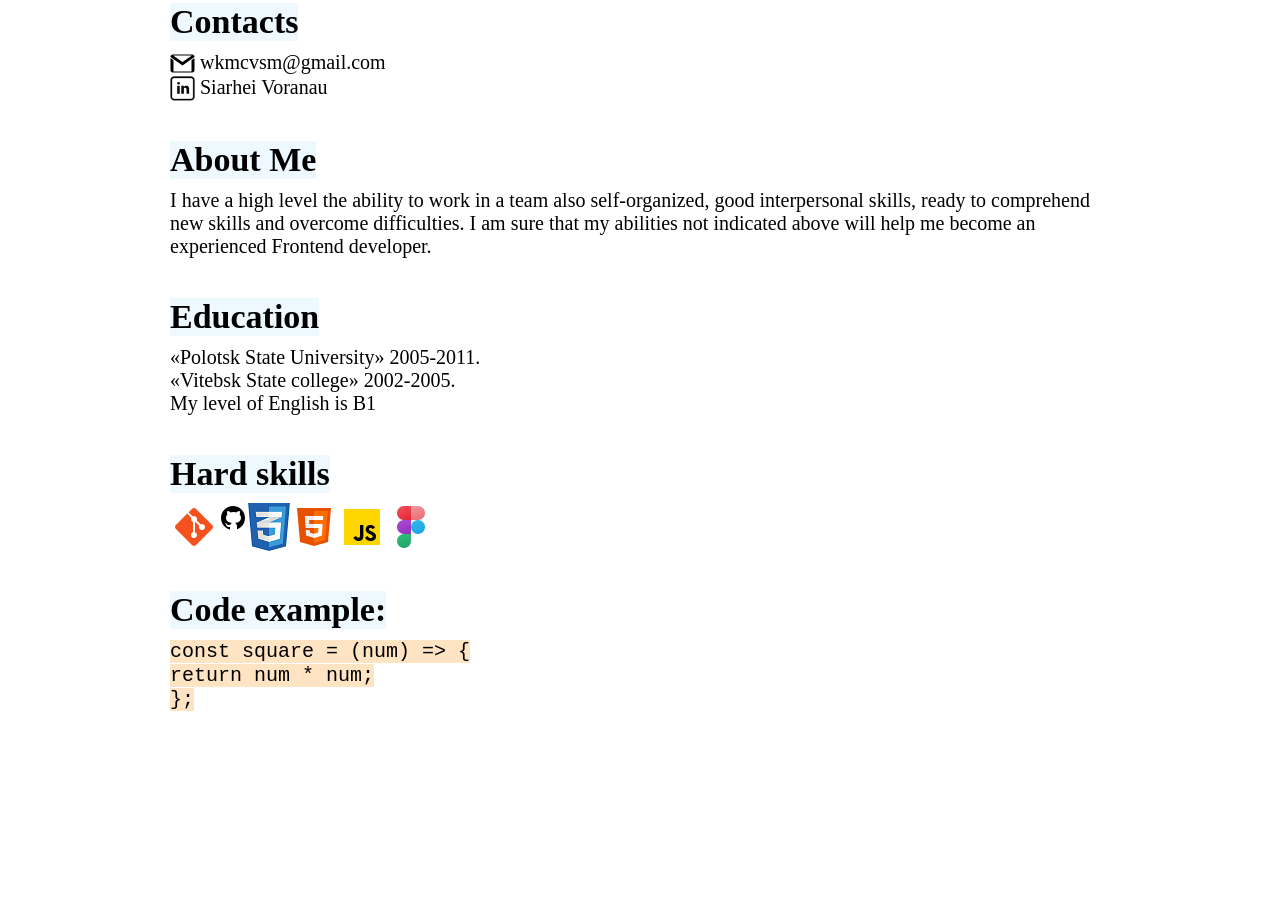
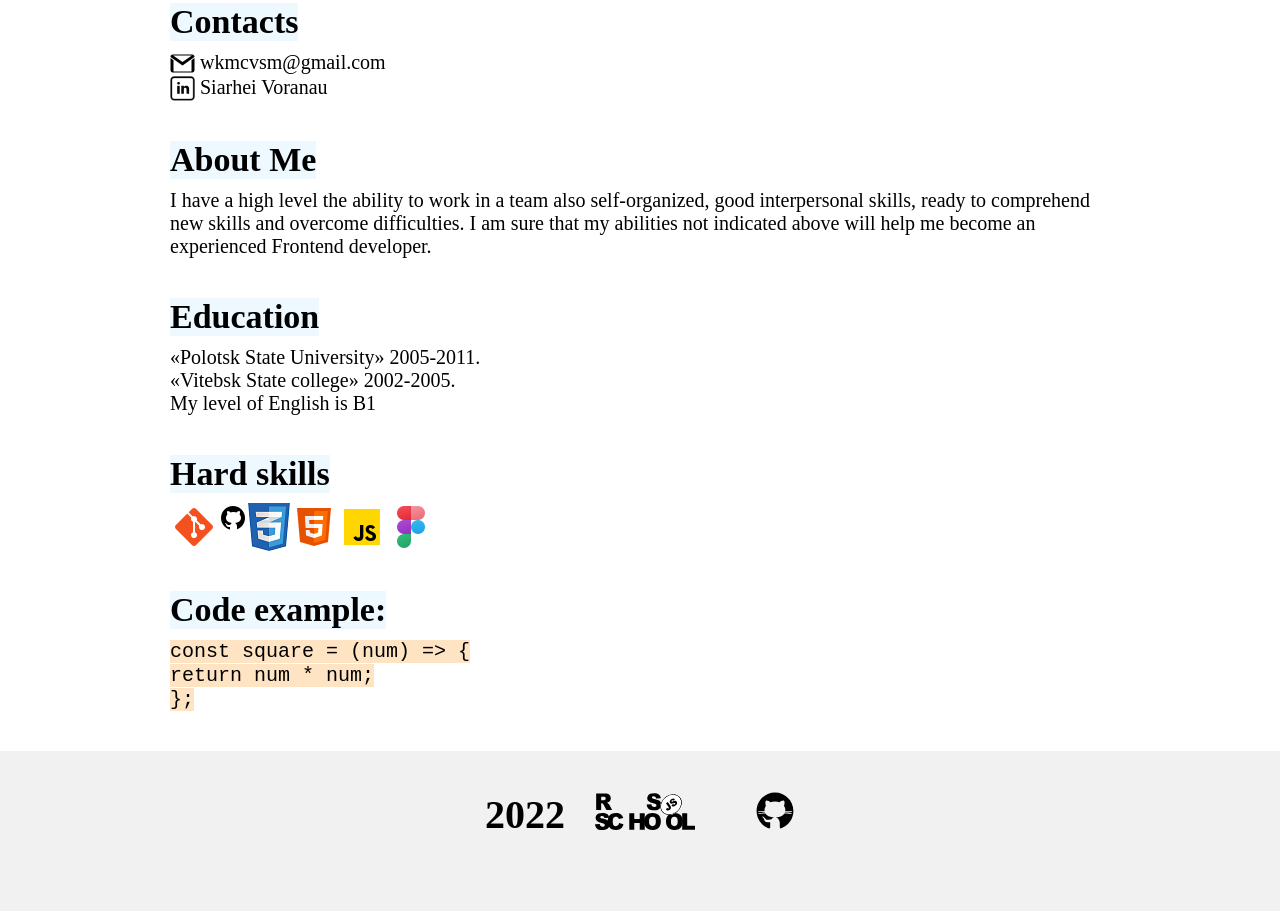
Before and after one commit to h0wever/rsschool-cv, a plain HTML site: page index.html in a window 1280 px wide. Shown: the part 346-1257 px from the top of the page. Before the commit the page ends 1097 px from the top, so only its background shows below. Drawn offline with Linux system fonts and the light colour scheme.

Commit message:
feat: add footer section

```diff
--- a/index.html
+++ b/index.html
@@ -103,5 +103,17 @@
 
 </main>
 
+<footer class="footer">
+    <div class="container">
+        <div class="footer__container">
+            <span class="age">2022</span>
+            <div class="contacts__social">
+                <a href="https://rs.school/js/"><img src="./img/rs_school_js.svg" alt="rs_school" width="100" height="100"></a>
+                <a href="https://github.com/h0wever"><img src="./img/github.svg" alt="github" width="40"></a>
+            </div>
+        </div>
+    </div>
+</footer>
+
 </body>
 </html>
```
